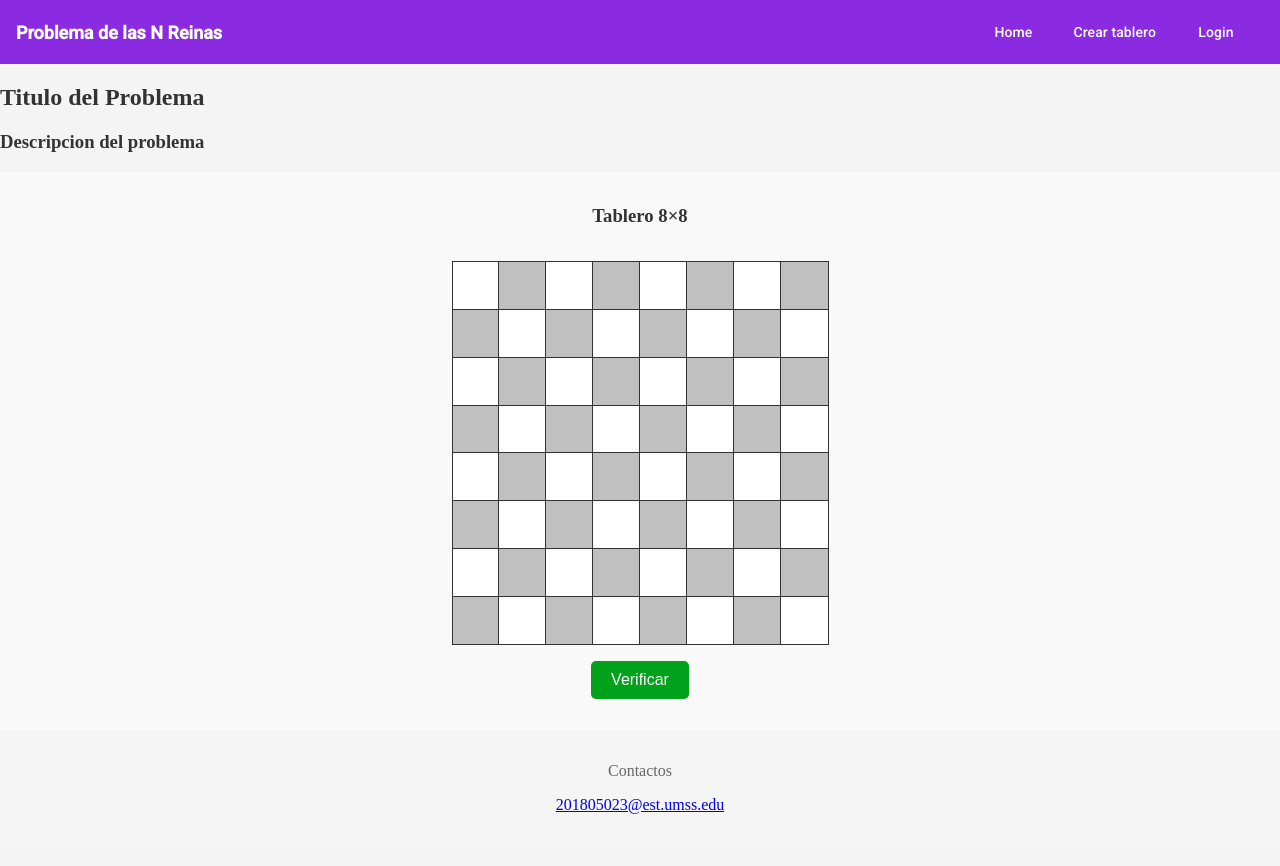
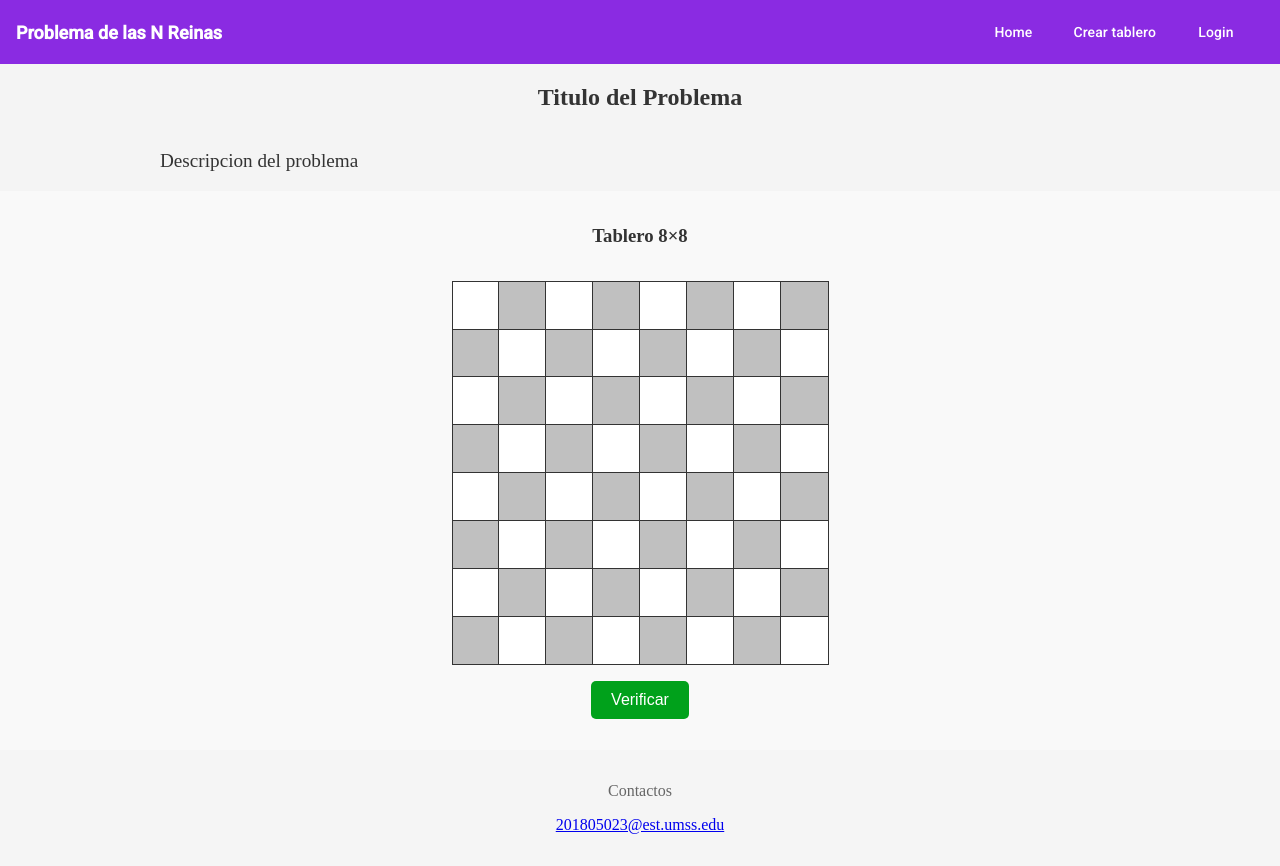
Before and after one commit to Frosmin/Proyecto_progra_web, an Angular app in the folder frontend/angular/: page /view/1 in a window 1280 px wide. Built offline with nearby package versions, Linux system fonts and the light colour scheme; no server answers.

Commit message:
add: styles

```diff
--- a/frontend/angular/src/app/vista/vista.component.html
+++ b/frontend/angular/src/app/vista/vista.component.html
@@ -4,9 +4,11 @@
     <div class="area">
       <div class="board-header">
         <h2>{{ boardTitle ? boardTitle : "Titulo del Problema" }}</h2>
-        <h3>
-          {{ boardDescription ? boardDescription : "Descripcion del problema" }}
-        </h3>
+        <div class="description">
+          <p>
+            {{ boardDescription ? boardDescription : "Descripcion del problema" }}
+          </p>
+        </div>
       </div>
     </div>
     @for (board of boards; track $index) {
--- a/frontend/angular/src/app/vista/vista.component.scss
+++ b/frontend/angular/src/app/vista/vista.component.scss
@@ -0,0 +1,11 @@
+.board-header{
+    display: flex;
+    flex-direction: column;
+    justify-content: center;
+    align-items: center;
+}
+
+.description{
+    width: 75%;
+    font-size: larger;
+}
```
